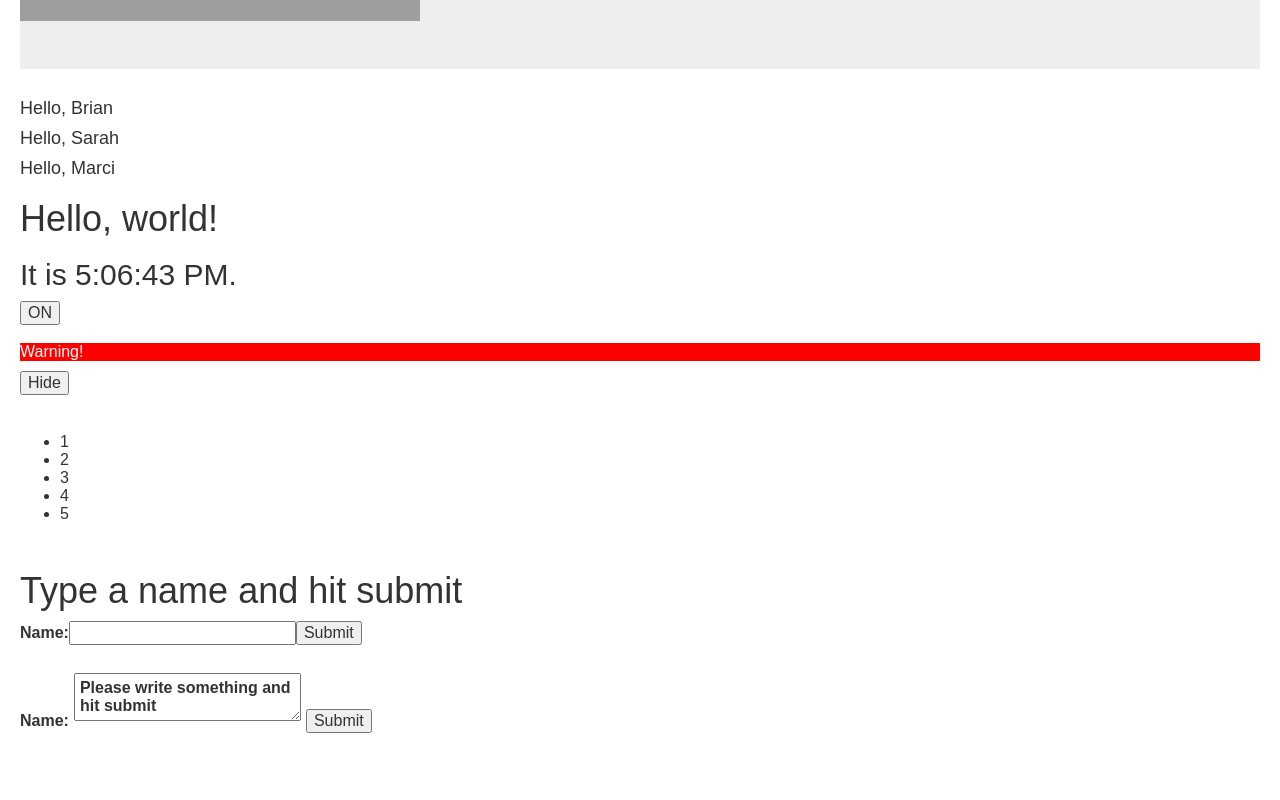
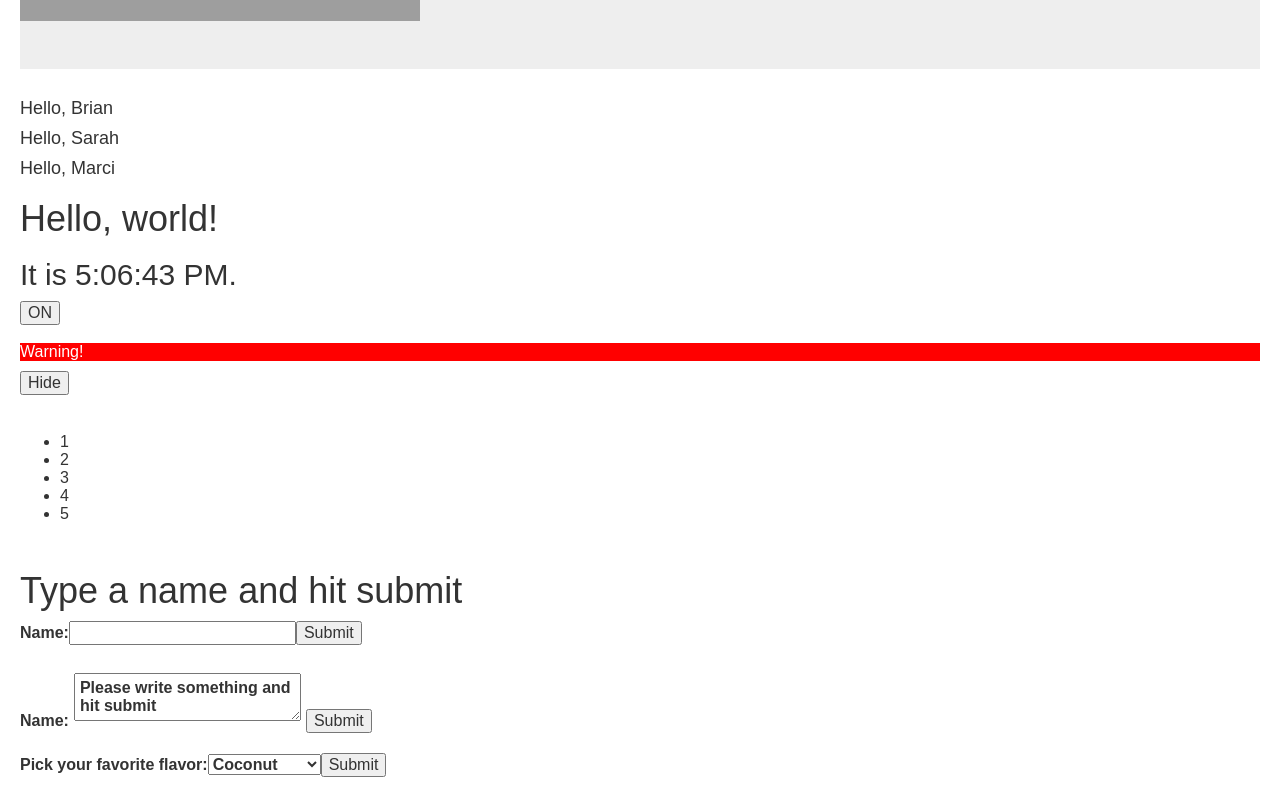
Before and after one commit to bdog72/React_Practice_April, a React app: page / in a window 1280 px wide. Shown: the part 446-1246 px from the top of the page. Before the commit the page ends 1201 px from the top, so only its background shows below. Built offline with nearby package versions, Linux system fonts and the light colour scheme; grey boxes are pictures that could not be loaded.

Commit message:
added another example

```diff
--- a/src/components/App.js
+++ b/src/components/App.js
@@ -6,6 +6,7 @@
 import Practice from './Practice'
 import NameForm from './NameForm'
 import Essay from './Essay'
+import FlavorForm from './FlavorForm'
 import { Image, Jumbotron } from 'react-bootstrap'
 
 class App extends Component {
@@ -27,6 +28,8 @@
       <NameForm />
       <br />
       <Essay />
+      <br />
+      <FlavorForm />
     </div>
   }
 }
--- /dev/null
+++ b/src/components/FlavorForm.js
@@ -0,0 +1,38 @@
+import React, { Component } from 'react'
+
+export default class FlavorForm extends Component {
+  constructor (props) {
+    super(props)
+    this.state = {value: 'coconut'}
+
+    this.handleChange = this.handleChange.bind(this)
+    this.handleSubmit = this.handleSubmit.bind(this)
+  }
+
+  handleChange (event) {
+    this.setState({value: event.target.value})
+  }
+
+  handleSubmit (event) {
+    alert('Your favorite flavor is: ' + this.state.value)
+  }
+
+  render () {
+    return <div>
+      <form onSubmit={this.handleSubmit}>
+        <label>
+        Pick your favorite flavor:
+        <select value={this.state.value} onChange={this.handleChange}>
+          <option value='grapefruit'>Grapefruit</option>
+          <option value='lime'>Lime</option>
+          <option value='coconut'>Coconut</option>
+          <option value='mango'>Mango</option>
+          <option value='strawberry'>Strawberry</option>
+          <option value='Watermelon'>Watermelon</option>
+        </select>
+        </label>
+        <input type='submit' value='Submit' />
+      </form>
+    </div>
+  }
+}
```
